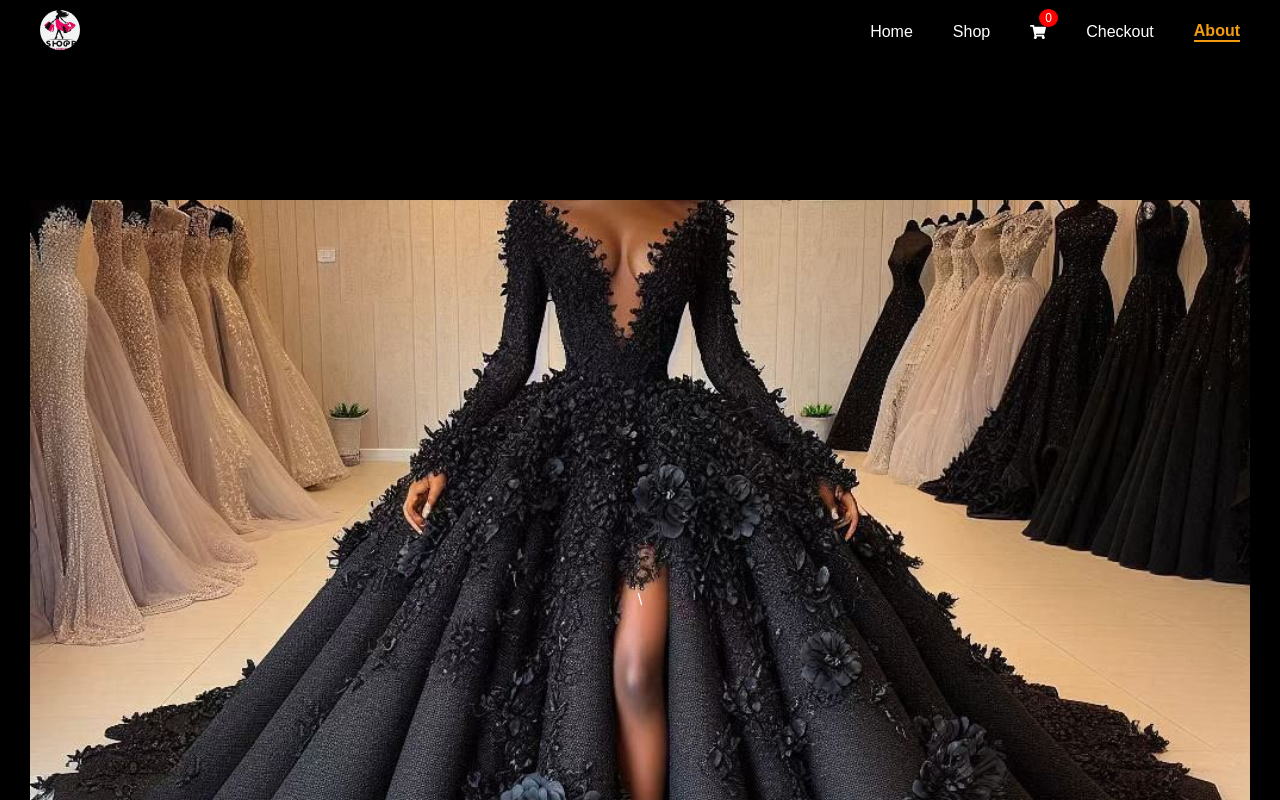
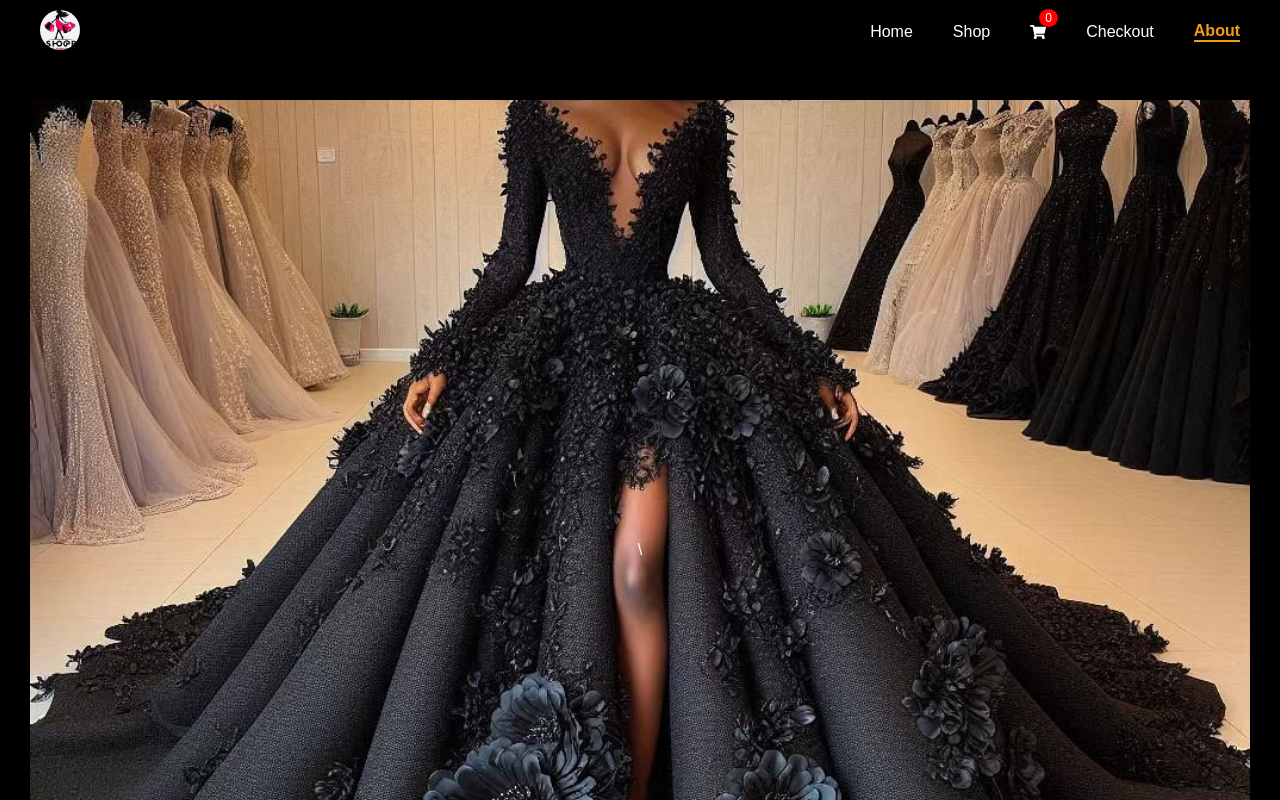
Before and after one commit to Anit81/e-commerce-website, a React (Vite) app: page /about in a window 1280 px wide. Shown: the top 800 px of the page. Built offline with nearby package versions, Linux system fonts and the light colour scheme.

Commit message:
Update about.css

```diff
--- a/src/components/about.css
+++ b/src/components/about.css
@@ -13,8 +13,8 @@
   justify-content: center;
   text-align: center;
   height: 100vh;
-  padding: 60px 20px;
-  margin-top: 100px;
+
+  padding: 160px 20px 60px;
   color: #fff;
 }
 
```
